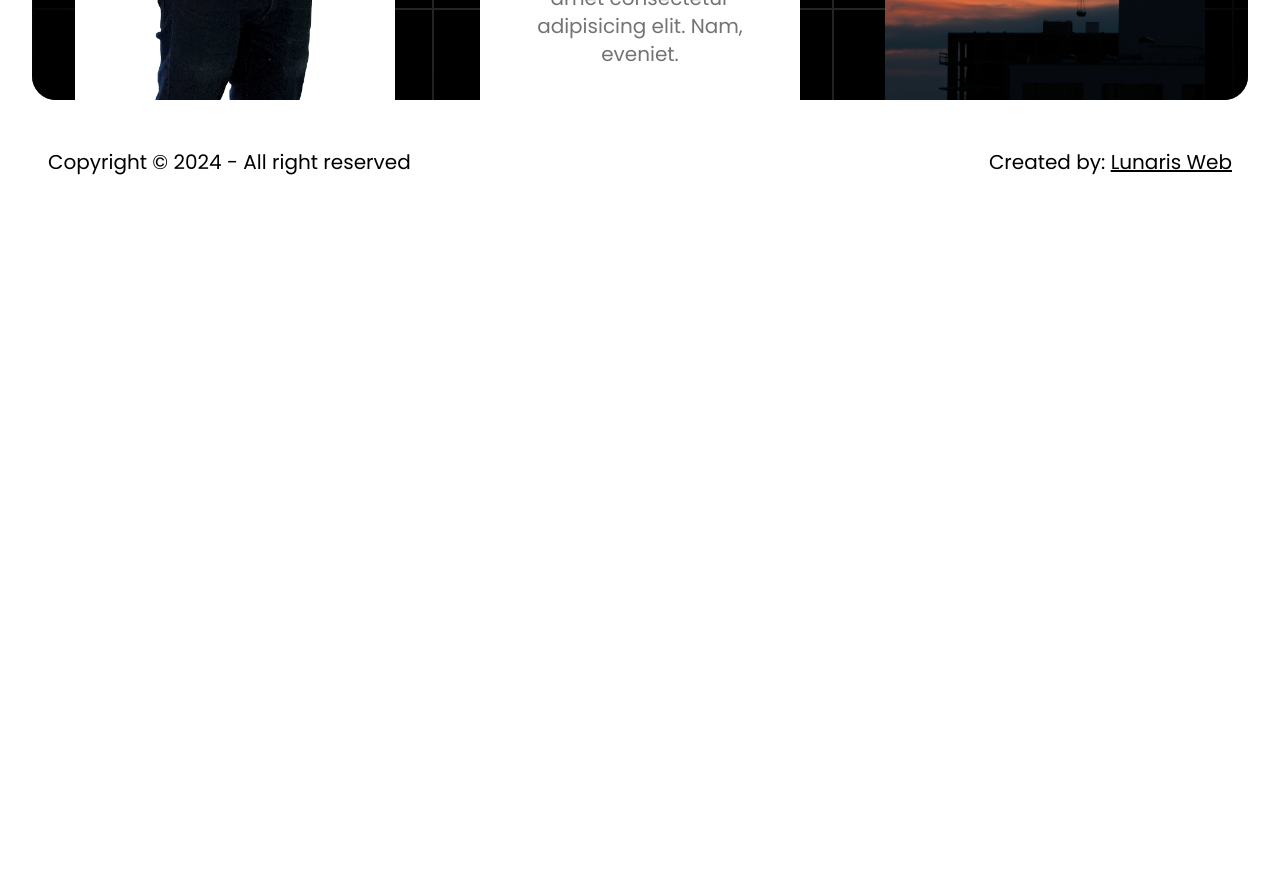
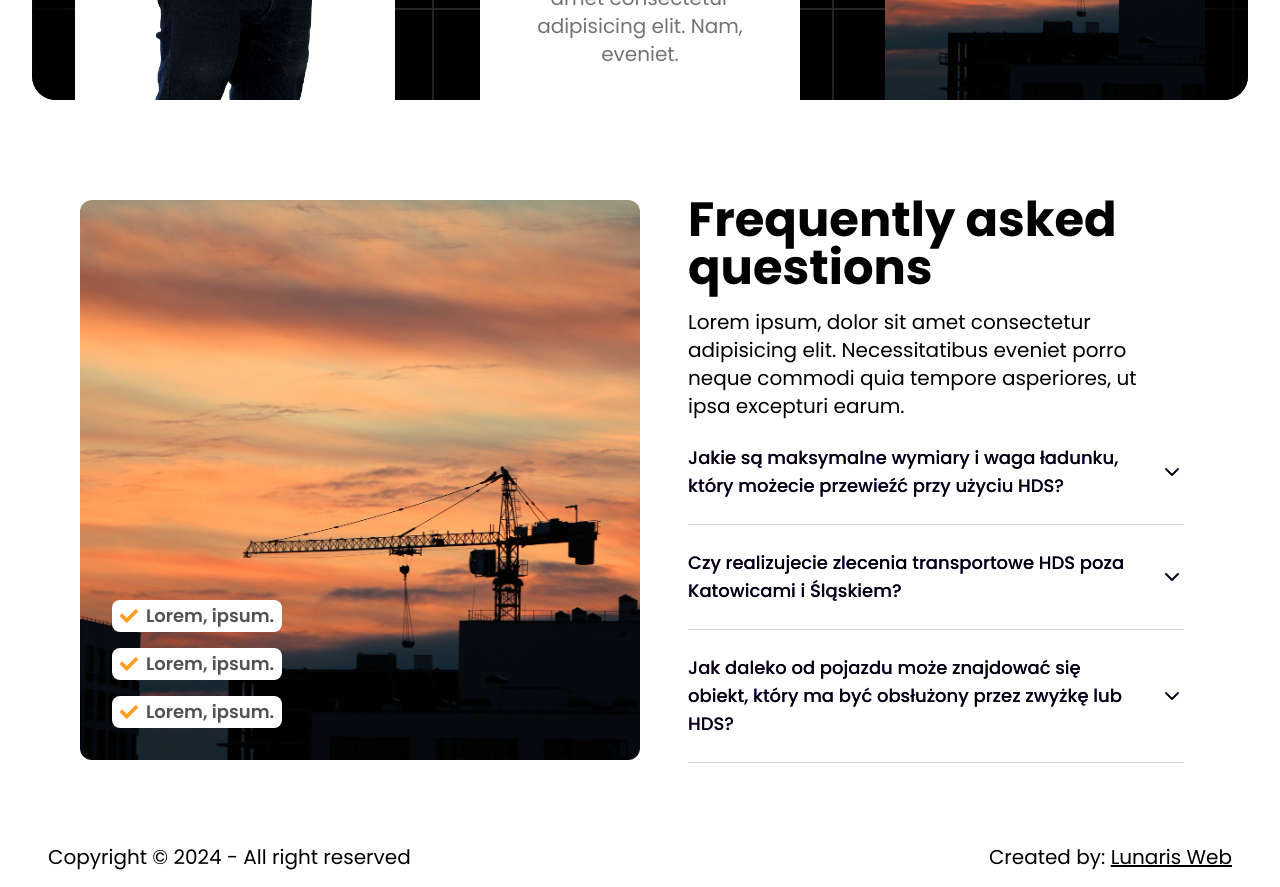
Before and after one commit to k0wal45/oktech-hds, a Next.js app: page / in a window 1280 px wide. Shown: the part 6380-7267 px from the top of the page. Before the commit the page ends 6572 px from the top, so only its background shows below. Built offline with nearby package versions, Linux system fonts and the light colour scheme.

Commit message:
main pagenend except of text

```diff
--- a/app/page.tsx
+++ b/app/page.tsx
@@ -1,5 +1,6 @@
 import Info from "@/components/Contact/Info";
 import Expert from "@/components/Expert/Expert";
+import FAQ from "@/components/FAQ/FAQ";
 import Galery from "@/components/Galery/Galery";
 import Hero from "@/components/Hero/Hero";
 import Services from "@/components/Service/Services";
@@ -14,6 +15,7 @@ export default function Home() {
       <Galery />
       <Step />
       <Expert />
+      <FAQ />
     </main>
   );
 }
--- /dev/null
+++ b/components/ContactPanel.tsx
@@ -0,0 +1,38 @@
+import { FaClock, FaPhoneAlt, FaRegCheckCircle } from "react-icons/fa";
+import classes from "../backgrounds.module.css";
+import AppearFromLeft from "./Animations/AppearFromLeft";
+import AppearFromBottom from "./Animations/AppearFromBottom";
+import AppearFromRight from "./Animations/AppearFromRight";
+
+const ContactPanel = () => {
+  return (
+    <section className="bg-primary flex min-h-[15vh] w-full flex-col items-center justify-around gap-12 p-4 px-4 py-12 text-neutral-900 lg:flex-row lg:py-4 2xl:px-64">
+      <AppearFromLeft>
+        <div className="flex items-center justify-center gap-4">
+          <p className="aspect-square rounded-full bg-neutral-900 p-4 text-3xl text-primary">
+            <FaPhoneAlt />
+          </p>
+          <p className="whitespace-nowrap text-3xl font-bold">533 25 44 26</p>
+        </div>
+      </AppearFromLeft>
+      <AppearFromBottom>
+        <div className="flex items-center justify-center gap-4">
+          <p className="aspect-square rounded-full bg-neutral-900 p-4 text-3xl text-white">
+            <FaClock />
+          </p>
+          <p className="text-3xl font-bold">Dostępna od zaraz</p>
+        </div>
+      </AppearFromBottom>
+      <AppearFromRight>
+        <div className="flex items-center justify-center gap-4">
+          <p className="aspect-square rounded-full bg-white p-4 text-3xl text-neutral-900">
+            <FaRegCheckCircle />
+          </p>
+          <p className="text-3xl font-bold">Bez ukrytych opłat</p>
+        </div>
+      </AppearFromRight>
+    </section>
+  );
+};
+
+export default ContactPanel;
--- a/components/FAQ/FAQ.tsx
+++ b/components/FAQ/FAQ.tsx
@@ -1,9 +1,82 @@
+import Image from "next/image";
 import React from "react";
+import { FaCheck } from "react-icons/fa";
+import FAQItem from "./FAQItem";
+
+interface Question {
+  question: string;
+  answer: string;
+}
 
 const FAQ = () => {
   return (
-    <section className="flex flex-col lg:flex-row gap-8 items-center justify-center"></section>
+    <section className="flex flex-col lg:flex-row gap-8 items-center justify-center max-w-6xl mx-auto p-4">
+      <div className="flex-1 flex flex-col justify-end items-start w-full lg:w-[30rem] aspect-square relative p-8 rounded-xl overflow-hidden">
+        <ul className="flex flex-col gap-4">
+          <li className="bg-white p-[2px] px-2 flex items-center gap-2 font-semibold text-neutral-600 text-lg rounded-lg">
+            <p className="text-primary">
+              <FaCheck />
+            </p>
+            Lorem, ipsum.
+          </li>
+          <li className="bg-white p-[2px] px-2 flex items-center gap-2 font-semibold text-neutral-600 text-lg rounded-lg">
+            <p className="text-primary">
+              <FaCheck />
+            </p>
+            Lorem, ipsum.
+          </li>
+          <li className="bg-white p-[2px] px-2 flex items-center gap-2 font-semibold text-neutral-600 text-lg rounded-lg">
+            <p className="text-primary">
+              <FaCheck />
+            </p>
+            Lorem, ipsum.
+          </li>
+        </ul>
+        <Image
+          width={800}
+          height={800}
+          src="/img/sunset.jpg"
+          alt=""
+          className="absolute top-0 left-0 w-full h-full object-cover z-[-1]"
+        />
+      </div>
+
+      <div className="px-4 py-12 flex-1">
+        <h6 className="mb-4 text-5xl font-bold">Frequently asked questions</h6>
+        <p className="text-xl font-neutral-600">
+          Lorem ipsum, dolor sit amet consectetur adipisicing elit.
+          Necessitatibus eveniet porro neque commodi quia tempore asperiores, ut
+          ipsa excepturi earum.
+        </p>
+        {data.map((question: Question, index: number) => (
+          <FAQItem title={question.question}>
+            <p>{question.answer}</p>
+          </FAQItem>
+        ))}
+      </div>
+    </section>
   );
 };
 
 export default FAQ;
+
+const data = [
+  {
+    question:
+      "Jakie są maksymalne wymiary i waga ładunku, który możecie przewieźć przy użyciu HDS?",
+    answer:
+      "Nasze pojazdy HDS mogą przewozić ładunki o maksymalnej wadze do [wagi] ton i wymiarach do [wymiary]. Skontaktuj się z nami, aby omówić szczegółowe wymagania dotyczące Twojego ładunku.",
+  },
+  {
+    question:
+      "Czy realizujecie zlecenia transportowe HDS poza Katowicami i Śląskiem?",
+    answer:
+      "Tak, chociaż nasza główna działalność koncentruje się na Katowicach i Śląsku, możemy realizować zlecenia transportowe HDS również w innych regionach Polski. Skontaktuj się z nami, aby uzyskać więcej informacji.",
+  },
+  {
+    question:
+      "Jak daleko od pojazdu może znajdować się obiekt, który ma być obsłużony przez zwyżkę lub HDS?",
+    answer:
+      "Zasięg naszych dźwigów HDS wynosi do [odległość] metrów. Skontaktuj się z nami, aby uzyskać więcej informacji na temat specyficznych wymagań Twojego zlecenia.",
+  },
+];
--- /dev/null
+++ b/components/FAQ/FAQItem.tsx
@@ -0,0 +1,71 @@
+"use client";
+import { motion } from "framer-motion";
+import { useState } from "react";
+import { FiChevronDown } from "react-icons/fi";
+import useMeasure from "react-use-measure";
+
+const FAQItem = ({
+  title,
+  children,
+  defaultOpen = false,
+}: {
+  title: string;
+  children: JSX.Element;
+  defaultOpen?: boolean;
+}) => {
+  const [ref, { height }] = useMeasure();
+  const [open, setOpen] = useState(defaultOpen);
+
+  return (
+    <motion.div
+      animate={open ? "open" : "closed"}
+      className="border-b-[1px] border-b-slate-300"
+    >
+      <button
+        onClick={() => setOpen((pv) => !pv)}
+        className="flex w-full items-center justify-between gap-4 py-6"
+      >
+        <motion.p
+          variants={{
+            open: {
+              color: "#ff9c1d",
+            },
+            closed: {
+              color: "black",
+            },
+          }}
+          className="bg-gradient-to-r from-violet-600 to-indigo-600 bg-clip-text text-left text-lg font-medium w-full"
+        >
+          {title}
+        </motion.p>
+        <motion.p
+          variants={{
+            open: {
+              rotate: "180deg",
+              color: "rgb(124 58 237)",
+            },
+            closed: {
+              rotate: "0deg",
+              color: "#030617",
+            },
+          }}
+          className="w-min"
+        >
+          <FiChevronDown className="text-2xl w-min" />
+        </motion.p>
+      </button>
+      <motion.div
+        initial={false}
+        animate={{
+          height: open ? height : "0px",
+          marginBottom: open ? "24px" : "0px",
+        }}
+        className="overflow-hidden text-slate-600"
+      >
+        <p ref={ref}>{children}</p>
+      </motion.div>
+    </motion.div>
+  );
+};
+
+export default FAQItem;
--- a/package.json
+++ b/package.json
@@ -13,7 +13,8 @@
     "next": "14.2.4",
     "react": "^18",
     "react-dom": "^18",
-    "react-icons": "^5.2.1"
+    "react-icons": "^5.2.1",
+    "react-use-measure": "^2.1.1"
   },
   "devDependencies": {
     "@types/node": "^20",
```
Also changed, not shown: 1 other file (tests, documents, lock files or other folders).
